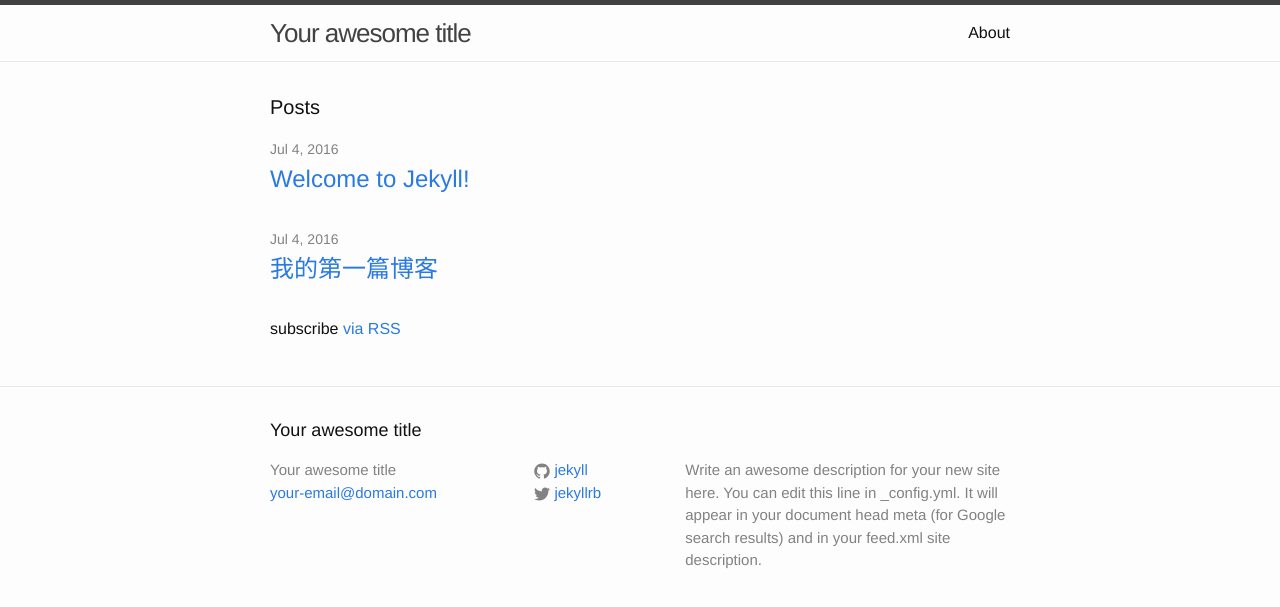
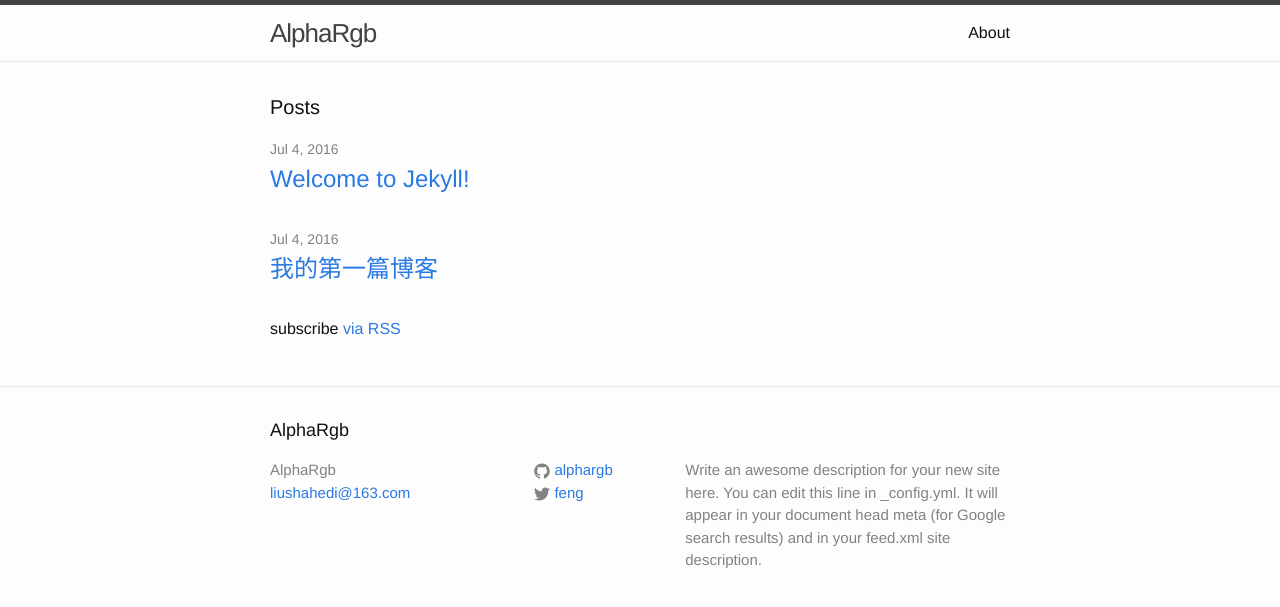
Before and after one commit to plusjade/jekyll-bootstrap, a Jekyll site: the page built from index.html, in a window 1280 px wide. Shown: the top 607 px of the page. Built offline with Jekyll 4.4.1, drawn with Linux system fonts in a browser that asks for light colours.

Commit message:
change_config

```diff
--- a/_config.yml
+++ b/_config.yml
@@ -6,16 +6,18 @@
 # 'jekyll serve'. If you change this file, please restart the server process.
 
 # Site settings
-title: Your awesome title
-email: your-email@domain.com
+permalink: /:categories/:year/:month/:day/:title
+encoding: utf-8
+title: AlphaRgb
+email: liushahedi@163.com
 description: > # this means to ignore newlines until "baseurl:"
   Write an awesome description for your new site here. You can edit this
   line in _config.yml. It will appear in your document head meta (for
   Google search results) and in your feed.xml site description.
 baseurl: "" # the subpath of your site, e.g. /blog
-url: "http://yourdomain.com" # the base hostname & protocol for your site
-twitter_username: jekyllrb
-github_username:  jekyll
+url: "http://alphargb.com" # the base hostname & protocol for your site
+twitter_username: feng
+github_username:  alphargb
 
 # Build settings
 markdown: kramdown
```
